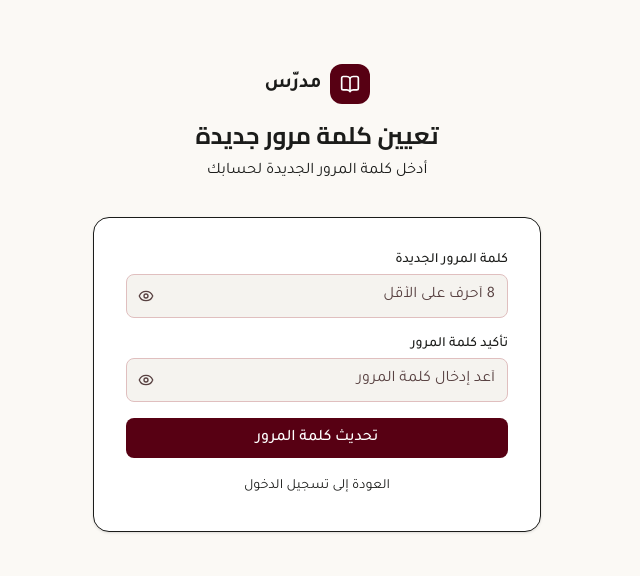
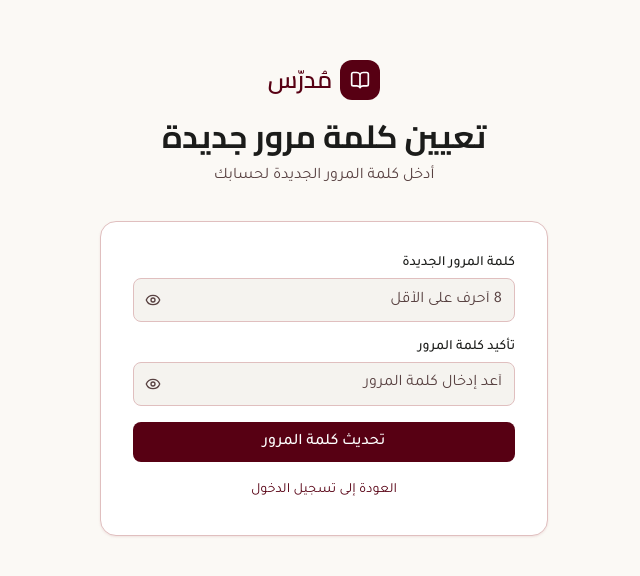
Before and after one commit to abdu170/mudarris, a Next.js app in the folder mudarris-web/: page /auth/update-password in a window 1280 px wide. Shown: the part 102-678 px from the top of the page, without its empty margins (443-1083 px from the left). Built offline with nearby package versions, Linux system fonts and the light colour scheme; no server answers.

Commit message:
fix: improve text contrast on primary maroon elements

```diff
--- a/mudarris-web/src/app/auth/update-password/page.tsx
+++ b/mudarris-web/src/app/auth/update-password/page.tsx
@@ -41,24 +41,24 @@ export default function UpdatePasswordPage() {
             <div className="w-10 h-10 rounded-[var(--radius-md)] bg-[var(--color-brand-primary)] flex items-center justify-center">
               <BookOpen className="w-5 h-5 text-white" />
             </div>
-            <span className="text-xl font-bold text-[var(--color-text-primary)]">مدرّس</span>
+            <span className="text-headline-md font-bold text-[var(--color-brand-primary)]">مُدرّس</span>
           </Link>
-          <h1 className="text-2xl font-bold text-[var(--color-text-primary)]">تعيين كلمة مرور جديدة</h1>
-          <p className="text-[var(--color-text-secondary)] mt-2">أدخل كلمة المرور الجديدة لحسابك</p>
+          <h1 className="text-headline-lg text-[var(--color-text-main)]">تعيين كلمة مرور جديدة</h1>
+          <p className="text-body-md text-[var(--color-text-muted)] mt-2">أدخل كلمة المرور الجديدة لحسابك</p>
         </div>
 
-        <div className="bg-white rounded-[var(--radius-lg)] p-8 shadow-sm border border-[var(--color-border)]">
+        <div className="card p-8">
           {success ? (
             <div className="text-center">
-              <div className="w-12 h-12 rounded-full bg-green-100 flex items-center justify-center mx-auto mb-4">
-                <svg className="w-6 h-6 text-green-600" fill="none" viewBox="0 0 24 24" stroke="currentColor">
+              <div className="w-12 h-12 rounded-full bg-[var(--color-success-container)] flex items-center justify-center mx-auto mb-4">
+                <svg className="w-6 h-6 text-[var(--color-success)]" fill="none" viewBox="0 0 24 24" stroke="currentColor">
                   <path strokeLinecap="round" strokeLinejoin="round" strokeWidth={2} d="M5 13l4 4L19 7" />
                 </svg>
               </div>
-              <h2 className="text-lg font-semibold text-[var(--color-text-primary)] mb-2">
+              <h2 className="text-headline-sm text-[var(--color-text-main)] mb-2">
                 تم تحديث كلمة المرور
               </h2>
-              <p className="text-[var(--color-text-secondary)] mb-6">
+              <p className="text-body-md text-[var(--color-text-muted)] mb-6">
                 يمكنك الآن تسجيل الدخول بكلمة المرور الجديدة
               </p>
               <Link href="/login">
@@ -68,13 +68,13 @@ export default function UpdatePasswordPage() {
           ) : (
             <form onSubmit={handleSubmit} className="space-y-4">
               {error && (
-                <div className="p-3 bg-red-50 border border-red-200 rounded-[var(--radius-md)] text-red-700 text-sm text-right">
+                <div className="p-3 bg-[var(--color-error-container)] border border-[var(--color-error)] rounded-[var(--radius-md)] text-[var(--color-error)] text-sm text-right">
                   {error}
                 </div>
               )}
 
               <div>
-                <label className="block text-sm font-medium text-[var(--color-text-primary)] mb-1 text-right">
+                <label className="block text-label-md font-medium text-[var(--color-text-main)] mb-1 text-right">
                   كلمة المرور الجديدة
                 </label>
                 <Input
@@ -89,7 +89,7 @@ export default function UpdatePasswordPage() {
               </div>
 
               <div>
-                <label className="block text-sm font-medium text-[var(--color-text-primary)] mb-1 text-right">
+                <label className="block text-label-md font-medium text-[var(--color-text-main)] mb-1 text-right">
                   تأكيد كلمة المرور
                 </label>
                 <Input
--- a/mudarris-web/src/app/globals.css
+++ b/mudarris-web/src/app/globals.css
@@ -74,6 +74,11 @@
   --shadow-card-hover: 0 4px 12px rgba(128, 0, 32, 0.10), 0 2px 4px rgba(128, 0, 32, 0.06);
   --shadow-modal: 0 20px 40px rgba(0, 0, 0, 0.15);
   --shadow-nav:   0 1px 0 rgba(0,0,0,0.06);
+
+  /* ── Aliases — fix undefined token references in legacy code ─ */
+  --color-border:          #e0bfbf;   /* alias → --color-outline-soft */
+  --color-primary:         #570013;   /* alias → --color-brand-primary */
+  --color-surface:         #fbf9f5;   /* alias → --color-brand-cream   */
 }
 
 /* ============================================================
@@ -111,10 +116,12 @@ h1, h2, h3, h4, h5, h6 {
   line-height: 1.3;
 }
 
-/* Links */
-a {
-  color: inherit;
-  text-decoration: none;
+/* Links — wrapped in @layer base so Tailwind utilities (e.g. text-white on Button asChild) take precedence */
+@layer base {
+  a {
+    color: inherit;
+    text-decoration: none;
+  }
 }
 
 /* Images */
--- a/mudarris-web/src/app/student/wallet/StudentWalletClient.tsx
+++ b/mudarris-web/src/app/student/wallet/StudentWalletClient.tsx
@@ -53,7 +53,7 @@ export default function StudentWalletClient({ payments }: Props) {
 
       {/* Payment history */}
       <div className="card">
-        <div className="p-5 border-b border-[var(--color-border)]">
+        <div className="p-5 border-b border-[var(--color-outline-soft)]">
           <h2 className="text-headline-sm">سجل المدفوعات</h2>
         </div>
         {payments.length === 0 ? (
@@ -61,7 +61,7 @@ export default function StudentWalletClient({ payments }: Props) {
             <p className="text-label-md text-[var(--color-text-muted)]">لا توجد مدفوعات بعد</p>
           </div>
         ) : (
-          <div className="divide-y divide-[var(--color-border)]">
+          <div className="divide-y divide-[var(--color-outline-soft)]">
             {payments.map((p) => (
               <div key={p.id} className="flex items-center justify-between gap-4 px-5 py-4">
                 <div className="flex items-center gap-3">
```
Also changed, not shown: 1 other file (tests, documents, lock files or other folders).
